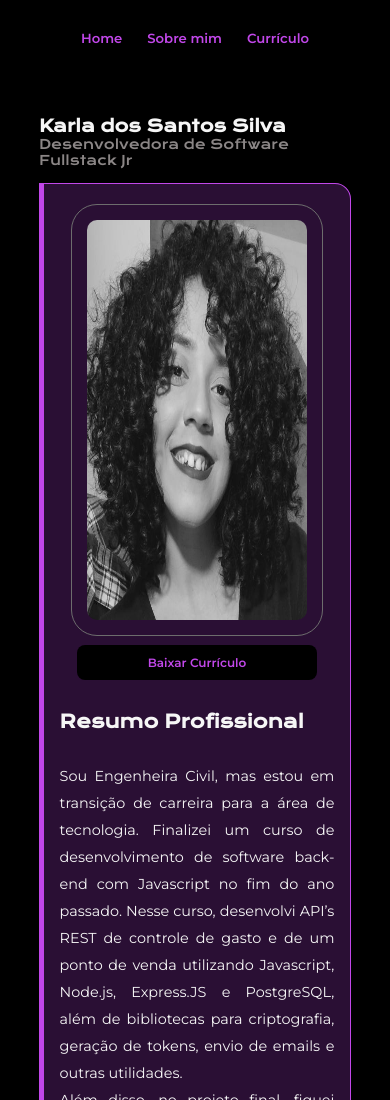
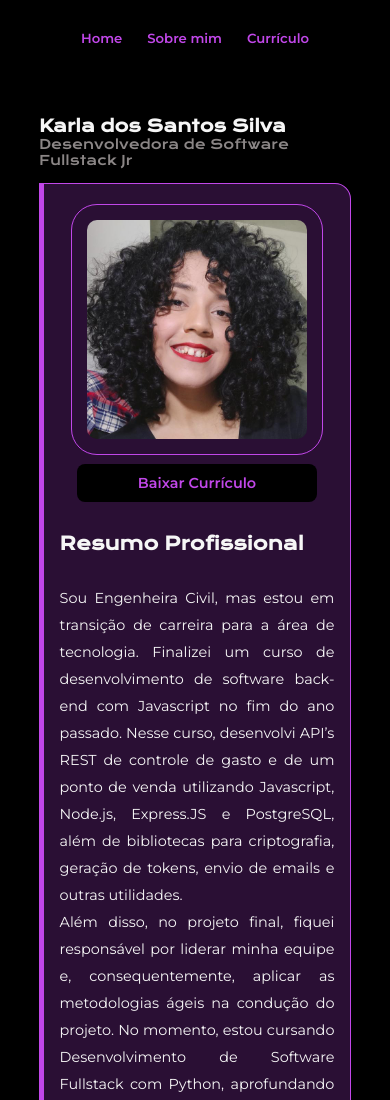
Before and after one commit to KarlaSilvaDev/portfolio, a plain HTML site: page curriculum.html in a window 390 px wide. Shown: the top 1100 px of the page. Drawn offline with nearby package versions, Linux system fonts and the light colour scheme.

Commit message:
style: retirada do hover das imagens das páginas 'sobre mim' e 'currículo'

```diff
--- a/curriculum.html
+++ b/curriculum.html
@@ -27,7 +27,7 @@
                 <p class="curriculo__conteudo__texto">Além disso, no projeto final, fiquei responsável por liderar minha equipe e, consequentemente, aplicar as metodologias ágeis na condução do projeto. No momento, estou cursando Desenvolvimento de Software Fullstack com Python, aprofundando meus conhecimentos em banco de dados e aprendendo mais sobre front-end (HTML, CSS e Javascript). Pretendo cursar Análise e Desenvolvimento de Sistemas em breve e me aperfeiçoar cada vez mais como profissional.</p>
             </div>
             <div class="curriculo__conteudo-inicial__download">
-                <img class="curriculo__imagem" src="/assets/perfil.jpg" alt="Foto da Karla Silva" width="400" height="400">
+                <img class="curriculo__imagem" src="/assets/perfil.jpg" alt="Foto da Karla Silva">
                 <a class="curriculo__link" href="https://drive.google.com/file/d/1BR19AZnUWDixnxmIwd3jcnyATkdSiHKs/view?usp=sharing" target="_blank">
                     Baixar Currículo
                 </a>
--- a/styles/style.css
+++ b/styles/style.css
@@ -132,14 +132,15 @@ body {
     border-radius: 10px;
     outline: 1px solid var(--cor-terciaria);
     outline-offset: 15px;
-    filter: grayscale(100%);
-    transition: filter 0.3s ease;
     width: 30%;
 }
 
-.apresentacao__imagem:hover,
-.sobre-mim__imagem:hover,
-.curriculo__imagem:hover {
+.apresentacao__imagem {
+    filter: grayscale(100%);
+    transition: filter 0.3s ease;
+}
+
+.apresentacao__imagem:hover {
     filter: grayscale(0%);
 }
 
@@ -362,9 +363,13 @@ body {
         width: 20px;
     }
 
+    .curriculo__imagem {
+        width: 80%;
+    }
+
     .curriculo__link {
         width: 80%;
-        font-size: 1rem;
+        font-size: 1.2rem;
         padding: 10px;
     }
 
```
